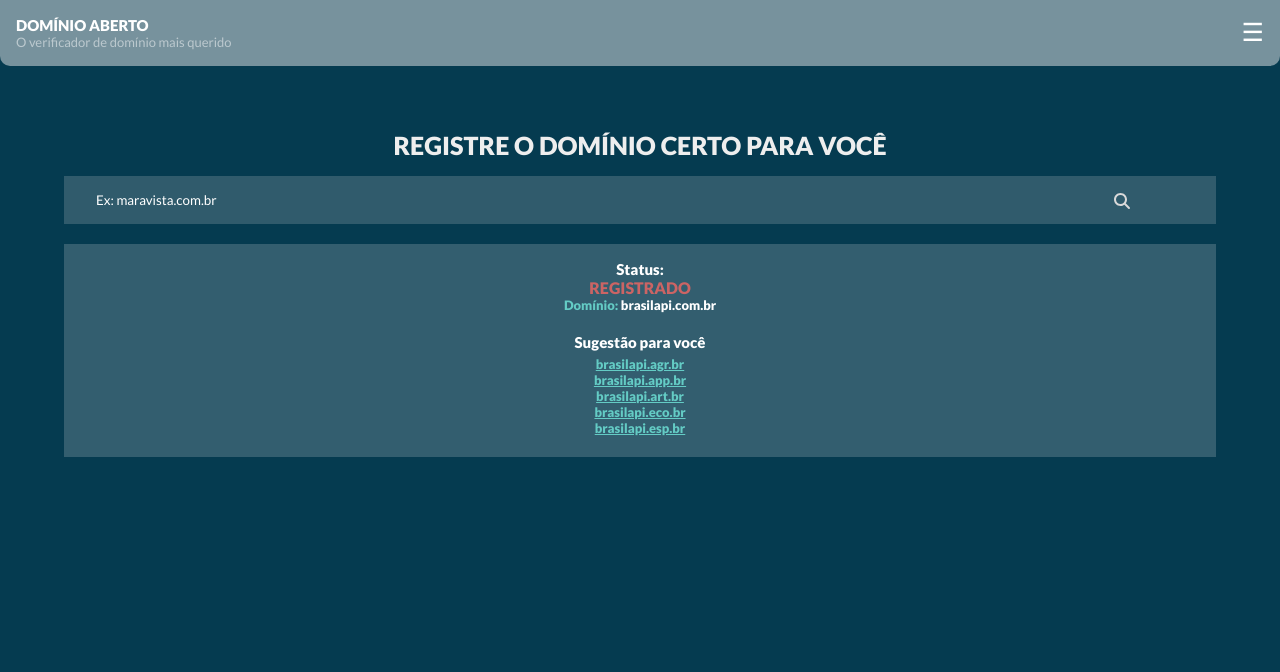
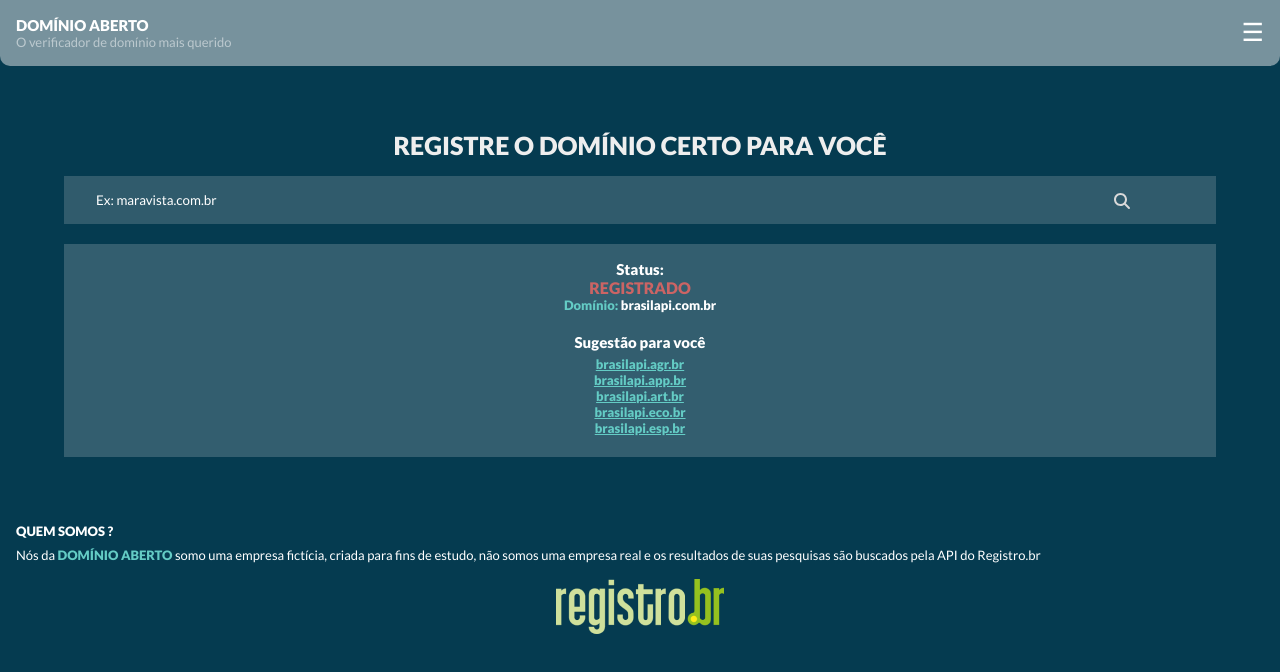
Before and after one commit to Gabriel-Aroucas/Verificador_de_Dominio, a React (Vite) app: page / in a window 1280 px wide. Shown: the top 672 px of the page. Built offline with nearby package versions, Linux system fonts and the light colour scheme; the HTML template or start-up script is replaced by a standard one.

Commit message:
:sparkles: feat: adicionando a seção About

```diff
--- a/src/App.tsx
+++ b/src/App.tsx
@@ -1,6 +1,7 @@
 import Header from './components/Header/Header'
 import Search from './components/Search/Search'
 import Result from './components/Result/Result'
+import About from './components/About/About'
 
 import './App.css'
 
@@ -11,6 +12,8 @@ function App() {
     <Header/>
     <Search/>
     <Result/>
+    <About/>
+
     </>
   )
 }
--- a/src/components/About/About.tsx
+++ b/src/components/About/About.tsx
@@ -1,5 +1,46 @@
+import { styled } from "styled-components";
+import registrobr from "../../assets/registrobr.png";
+
+const AboutStyle = styled.section`
+  margin-top: 50px;
+  color: #fff;
+  padding: 1rem;
+  h2 {
+    font-size: 13px;
+    text-transform: uppercase;
+    font-weight: 900;
+  }
+  p {
+    font-size: 13px;
+    margin-top: 8px;
+  }
+  strong {
+    color: #64ccc5;
+  }
+  .src{
+    text-align:center;
+    padding:1rem
+  }
+`;
+
 const About = () => {
-
+  return (
+    <AboutStyle>
+      <h2>Quem somos ?</h2>
+      <p>
+        Nós da <strong>DOMÍNIO ABERTO</strong> somo uma empresa fictícia, criada
+        para fins de estudo, não somos uma empresa real e os resultados de suas
+        pesquisas são buscados pela API do Registro.br
+      </p>
+      <div className="src">
+        <img
+          src={registrobr}
+          alt="logotipo da empresa Registro.br"
+          title="logotipo da empresa Registro.br"
+        />
+      </div>
+    </AboutStyle>
+  );
 };
 
 export default About;
```
Also changed, not shown: src/assets/registrobr.png (added).
